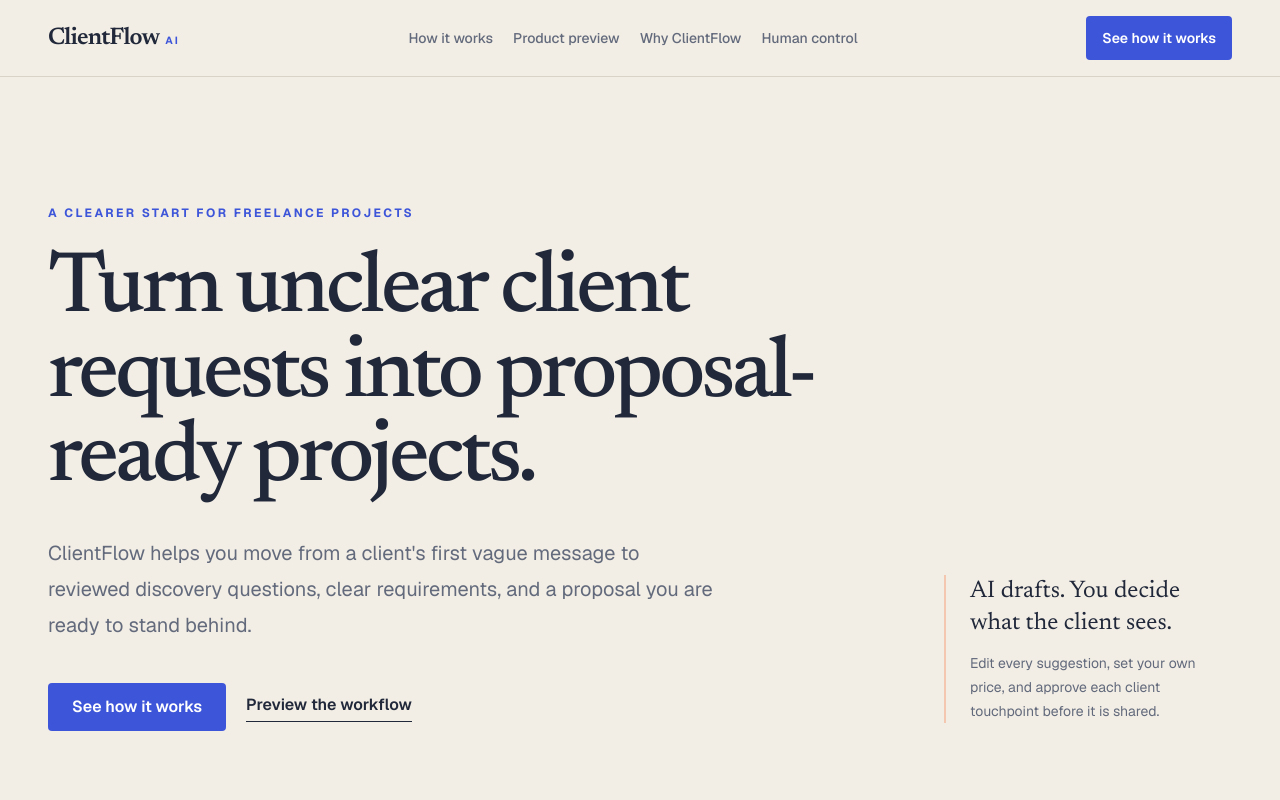
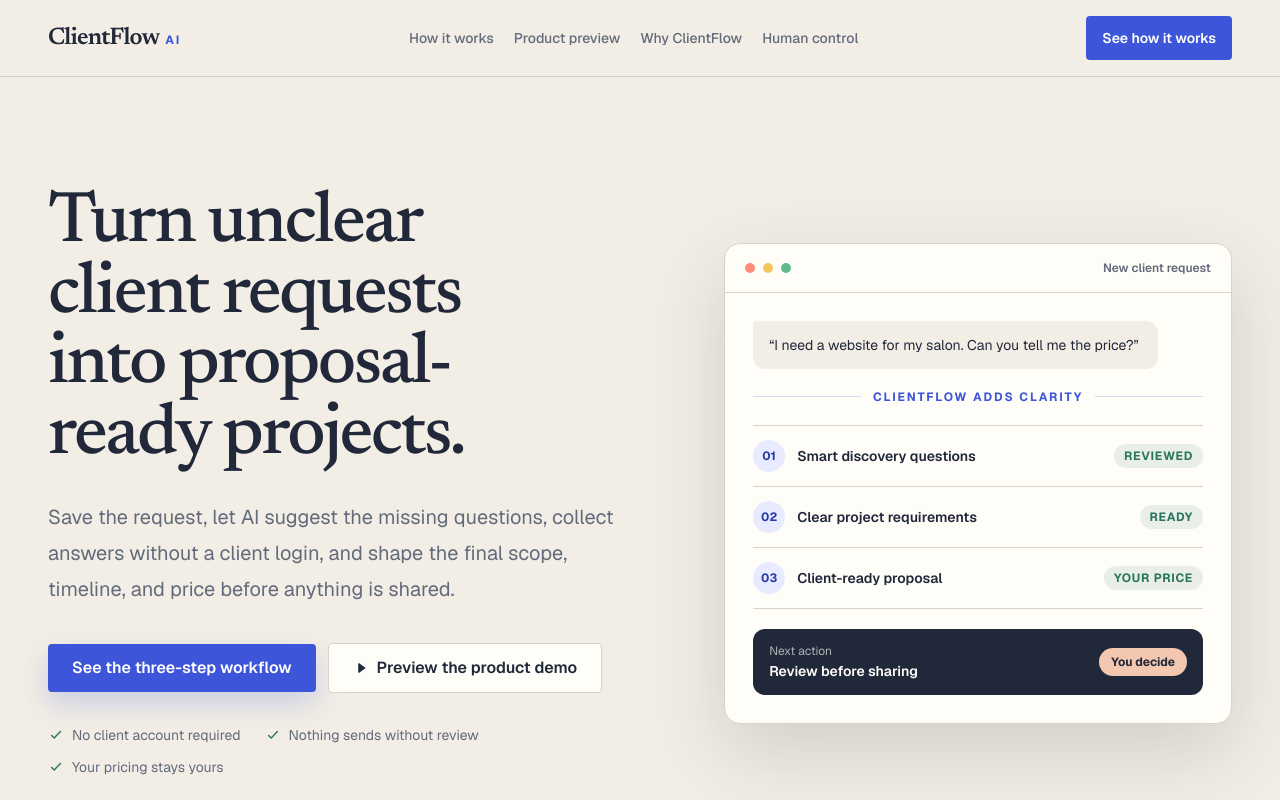
Before and after one commit to malikhassanjavaid/clientflow-ai, a Next.js app: page / in a window 1280 px wide. Shown: the top 800 px of the page. Built offline with nearby package versions, Linux system fonts and the light colour scheme.

Commit message:
feat: clarify the ClientFlow hero

```diff
--- a/app/globals.css
+++ b/app/globals.css
@@ -8,6 +8,7 @@
   --muted-ink: #626a7c;
   --cobalt: #3d55d9;
   --cobalt-dark: #2739aa;
+  --cobalt-soft: #e8ebff;
   --peach: #f3c7b0;
   --line: #d8d2c7;
   --success: #28765d;
@@ -21,6 +22,7 @@
   --color-muted-ink: var(--muted-ink);
   --color-cobalt: var(--cobalt);
   --color-cobalt-dark: var(--cobalt-dark);
+  --color-cobalt-soft: var(--cobalt-soft);
   --color-peach: var(--peach);
   --color-line: var(--line);
   --color-success: var(--success);
@@ -41,6 +43,16 @@ body {
   text-rendering: optimizeLegibility;
 }
 
+h1,
+h2,
+h3 {
+  text-wrap: balance;
+}
+
+p {
+  text-wrap: pretty;
+}
+
 ::selection {
   background: var(--peach);
   color: var(--ink);
@@ -55,13 +67,4 @@ body {
   html {
     scroll-behavior: auto;
   }
-
-  *,
-  *::before,
-  *::after {
-    animation-duration: 0.01ms !important;
-    animation-iteration-count: 1 !important;
-    scroll-behavior: auto !important;
-    transition-duration: 0.01ms !important;
-  }
 }
--- a/components/marketing/brand.tsx
+++ b/components/marketing/brand.tsx
@@ -4,7 +4,7 @@ export function Brand() {
       <span className="font-editorial text-2xl font-semibold tracking-[-0.035em] text-ink">
         ClientFlow
       </span>
-      <span className="font-sans text-[0.65rem] font-bold uppercase tracking-[0.2em] text-cobalt">
+      <span className="font-sans text-xs font-bold uppercase tracking-[0.16em] text-cobalt">
         AI
       </span>
     </span>
--- a/components/marketing/hero-section.tsx
+++ b/components/marketing/hero-section.tsx
@@ -1,49 +1,146 @@
 import { productPromise } from "@/lib/marketing-content";
+
+const outcomeSteps = [
+  { label: "Smart discovery questions", status: "Reviewed" },
+  { label: "Clear project requirements", status: "Ready" },
+  { label: "Client-ready proposal", status: "Your price" },
+] as const;
+
+const trustPoints = [
+  "No client account required",
+  "Nothing sends without review",
+  "Your pricing stays yours",
+] as const;
 
 export function HeroSection() {
   return (
-    <section className="border-b border-line" aria-labelledby="hero-title">
-      <div className="mx-auto grid max-w-7xl gap-12 px-5 py-20 sm:px-8 sm:py-28 lg:grid-cols-[minmax(0,1fr)_18rem] lg:px-12 lg:py-32">
+    <section
+      aria-labelledby="hero-title"
+      className="relative overflow-hidden border-b border-line"
+    >
+      <div className="absolute inset-0 -z-10 bg-[radial-gradient(circle_at_78%_26%,rgba(61,85,217,0.13),transparent_27%),radial-gradient(circle_at_12%_10%,rgba(243,199,176,0.22),transparent_24%)]" />
+
+      <div className="mx-auto grid max-w-7xl items-center gap-14 px-5 py-16 sm:px-8 sm:py-24 lg:grid-cols-[1.08fr_0.92fr] lg:gap-20 lg:px-12 lg:py-28">
         <div>
-          <p className="mb-7 text-xs font-bold uppercase tracking-[0.2em] text-cobalt">
-            A clearer start for freelance projects
-          </p>
           <h1
-            className="max-w-5xl font-editorial text-5xl font-medium leading-[0.98] tracking-[-0.045em] text-ink sm:text-7xl lg:text-[5.4rem]"
+            className="max-w-4xl font-editorial text-5xl font-medium leading-[0.98] tracking-[-0.035em] text-ink sm:text-7xl lg:text-[4.5rem]"
             id="hero-title"
           >
             {productPromise}
           </h1>
-          <p className="mt-8 max-w-2xl text-lg leading-8 text-muted-ink sm:text-xl sm:leading-9">
-            ClientFlow helps you move from a client&apos;s first vague message
-            to reviewed discovery questions, clear requirements, and a
-            proposal you are ready to stand behind.
+
+          <p className="mt-7 max-w-2xl text-lg leading-8 text-muted-ink sm:text-xl sm:leading-9">
+            Save the request, let AI suggest the missing questions, collect
+            answers without a client login, and shape the final scope,
+            timeline, and price before anything is shared.
           </p>
 
-          <div className="mt-10 flex flex-col items-start gap-5 sm:flex-row sm:items-center">
+          <div className="mt-9 flex flex-col gap-3 sm:flex-row sm:items-center">
             <a
-              className="inline-flex min-h-12 w-full items-center justify-center rounded-sm bg-cobalt px-6 py-3 font-semibold text-white transition-colors hover:bg-cobalt-dark sm:w-auto"
+              className="inline-flex min-h-12 w-full items-center justify-center rounded-sm bg-cobalt px-6 py-3 font-semibold text-white shadow-[0_12px_30px_rgba(61,85,217,0.22)] transition-colors hover:bg-cobalt-dark sm:w-auto"
               href="#how-it-works"
             >
-              See how it works
+              See the three-step workflow
             </a>
             <a
-              className="border-b border-ink pb-1 font-semibold text-ink transition-colors hover:border-cobalt hover:text-cobalt"
+              className="inline-flex min-h-12 w-full items-center justify-center gap-2 rounded-sm border border-line bg-paper px-6 py-3 font-semibold text-ink transition-colors hover:border-cobalt hover:text-cobalt sm:w-auto"
               href="#product-preview"
             >
-              Preview the workflow
+              <svg
+                aria-hidden="true"
+                className="h-4 w-4"
+                fill="currentColor"
+                viewBox="0 0 20 20"
+              >
+                <path d="M6.5 4.8v10.4c0 .65.72 1.03 1.25.66l7.35-5.2a.8.8 0 0 0 0-1.32l-7.35-5.2A.77.77 0 0 0 6.5 4.8Z" />
+              </svg>
+              Preview the product demo
             </a>
           </div>
+
+          <ul className="mt-8 flex flex-col gap-3 text-sm text-muted-ink sm:flex-row sm:flex-wrap sm:gap-x-6">
+            {trustPoints.map((point) => (
+              <li className="flex items-center gap-2" key={point}>
+                <svg
+                  aria-hidden="true"
+                  className="h-4 w-4 shrink-0 text-success"
+                  fill="none"
+                  viewBox="0 0 20 20"
+                >
+                  <path
+                    d="m4.5 10.5 3.25 3.25 7.75-8"
+                    stroke="currentColor"
+                    strokeLinecap="round"
+                    strokeLinejoin="round"
+                    strokeWidth="1.8"
+                  />
+                </svg>
+                {point}
+              </li>
+            ))}
+          </ul>
         </div>
 
-        <aside className="self-end border-l-2 border-peach pl-6 lg:mb-2">
-          <p className="font-editorial text-2xl leading-8 text-ink">
-            AI drafts. You decide what the client sees.
-          </p>
-          <p className="mt-3 text-sm leading-6 text-muted-ink">
-            Edit every suggestion, set your own price, and approve each client
-            touchpoint before it is shared.
-          </p>
+        <aside
+          aria-label="From client message to proposal preview"
+          className="relative mx-auto w-full max-w-xl lg:mx-0"
+        >
+          <div className="absolute -inset-5 -z-10 rotate-2 rounded-[2rem] bg-peach/45" />
+          <div className="overflow-hidden rounded-2xl border border-line bg-paper shadow-[0_28px_80px_rgba(32,40,58,0.16)]">
+            <div className="flex items-center justify-between border-b border-line px-5 py-4">
+              <div className="flex items-center gap-2">
+                <span className="h-2.5 w-2.5 rounded-full bg-[#ff8c7a]" />
+                <span className="h-2.5 w-2.5 rounded-full bg-[#f3c75f]" />
+                <span className="h-2.5 w-2.5 rounded-full bg-[#62b98b]" />
+              </div>
+              <span className="text-xs font-semibold text-muted-ink">
+                New client request
+              </span>
+            </div>
+
+            <div className="p-5 sm:p-7">
+              <div className="max-w-[90%] rounded-xl rounded-tl-sm bg-ivory px-4 py-3 text-sm leading-6 text-ink">
+                “I need a website for my salon. Can you tell me the price?”
+              </div>
+
+              <div className="my-5 flex items-center gap-3 text-xs font-bold uppercase tracking-[0.16em] text-cobalt">
+                <span className="h-px flex-1 bg-cobalt/20" />
+                ClientFlow adds clarity
+                <span className="h-px flex-1 bg-cobalt/20" />
+              </div>
+
+              <div className="divide-y divide-line border-y border-line">
+                {outcomeSteps.map((step, index) => (
+                  <div
+                    className="flex items-center gap-3 py-3.5"
+                    key={step.label}
+                  >
+                    <span className="flex h-8 w-8 shrink-0 items-center justify-center rounded-full bg-cobalt-soft text-xs font-bold text-cobalt-dark">
+                      0{index + 1}
+                    </span>
+                    <span className="min-w-0 flex-1 text-sm font-semibold text-ink">
+                      {step.label}
+                    </span>
+                    <span className="rounded-full bg-success/10 px-2.5 py-1 text-xs font-bold uppercase tracking-[0.06em] text-success">
+                      {step.status}
+                    </span>
+                  </div>
+                ))}
+              </div>
+
+              <div className="mt-5 flex items-center justify-between rounded-xl bg-ink px-4 py-3.5 text-paper">
+                <div>
+                  <p className="text-xs text-paper/65">Next action</p>
+                  <p className="mt-0.5 text-sm font-semibold">
+                    Review before sharing
+                  </p>
+                </div>
+                <span className="rounded-full bg-peach px-3 py-1.5 text-xs font-bold text-ink">
+                  You decide
+                </span>
+              </div>
+            </div>
+          </div>
         </aside>
       </div>
     </section>
```
Also changed, not shown: 1 other file (tests, documents, lock files or other folders).
